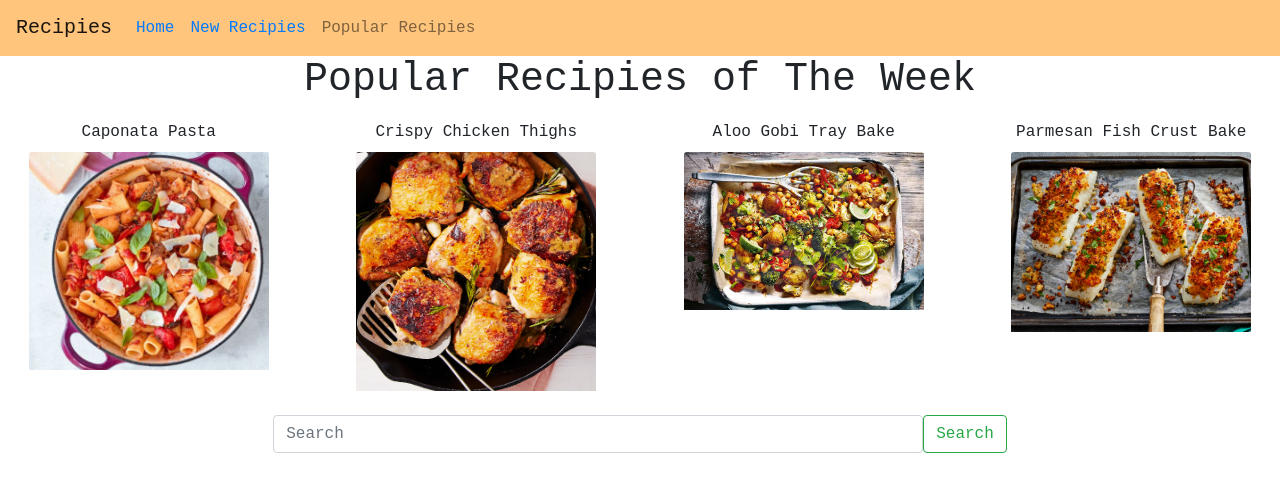
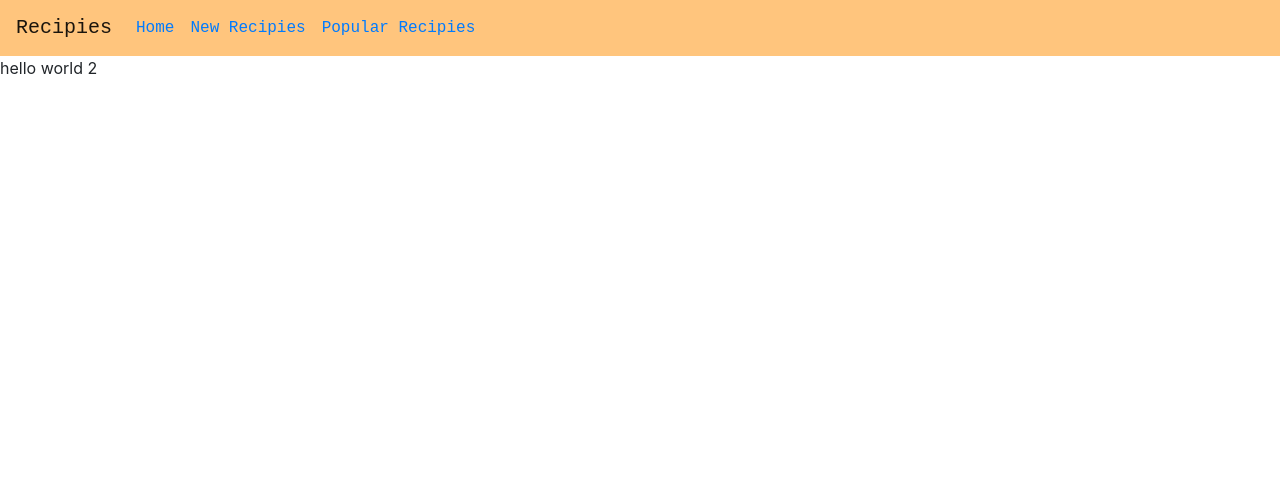
Before and after one commit to TiffanyJan/Recipies, a React (Create React App) app: page /PopularRecipiesPage in a window 1280 px wide. Shown: the top 492 px of the page. Built offline with nearby package versions, Linux system fonts and the light colour scheme.

Commit message:
create popular recipies compoment and do routing

```diff
--- a/src/App.js
+++ b/src/App.js
@@ -3,6 +3,7 @@ import { Route, Switch, Link } from "react-router-dom";
 import { Navbar, Nav } from "react-bootstrap";
 import NewRecipiesPage from "./NewRecipiesPage";
 import HomePage from "./HomePage";
+import PopularRecipiesPage from "./PopularRecipiesPage";
 
 function App() {
   return (
@@ -16,12 +17,13 @@ function App() {
           <Nav.Link>
             <Link to="/NewRecipiesPage"> New Recipies </Link>
           </Nav.Link>
-          <Nav.Link> Popular Recipies </Nav.Link>
+          <Nav.Link> <Link to="/PopularRecipiesPage"> Popular Recipies </Link></Nav.Link>
         </Nav>
       </Navbar>
       <main>
         <Switch>
           <Route path="/NewRecipiesPage" component={NewRecipiesPage} />
+          <Route path="/PopularRecipiesPage" component={PopularRecipiesPage}/>
           <Route path="/" component={HomePage} />
         </Switch>
       </main>
--- /dev/null
+++ b/src/PopularRecipiesPage.js
@@ -0,0 +1,9 @@
+import React from 'react'
+
+export default function PopularRecipiesPage() {
+    return (
+        <div>
+            hello world 2
+        </div>
+    )
+}
```
